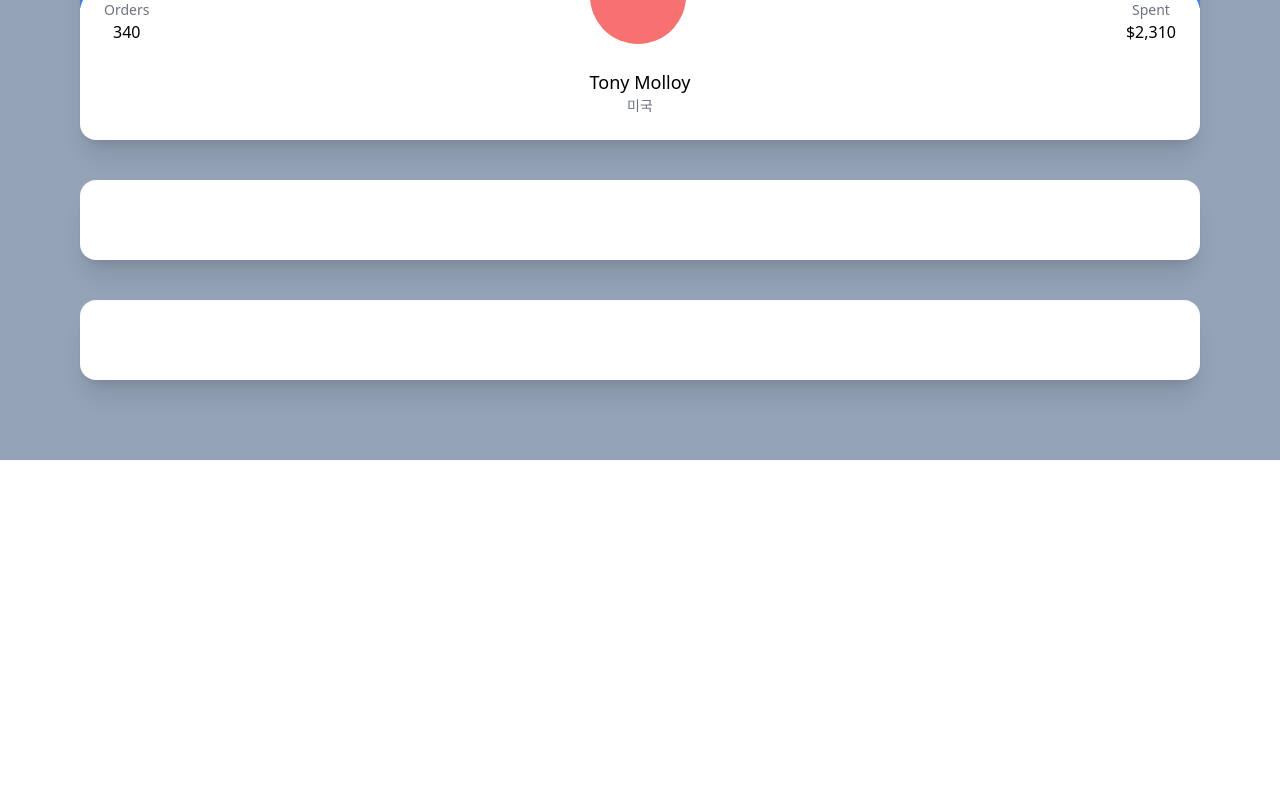
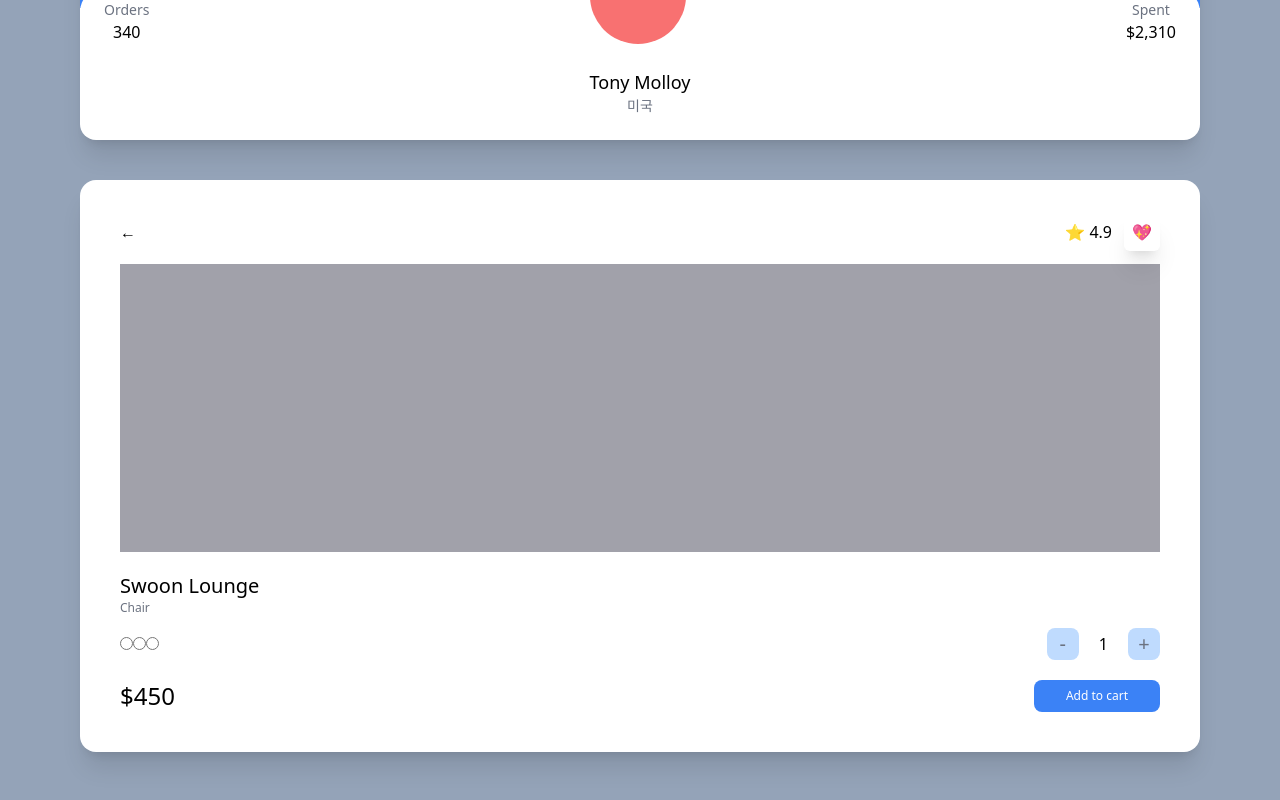
Before and after one commit to ro-ssang/carrot-market, a Next.js app: page / in a window 1280 px wide. Shown: the part 482-1282 px from the top of the page. Before the commit the page ends 942 px from the top, so only its background shows below. Built offline with nearby package versions, Linux system fonts and the light colour scheme.

Commit message:
#4.3 Test Drive part Three

```diff
--- a/pages/index.tsx
+++ b/pages/index.tsx
@@ -2,7 +2,7 @@
 
 const Home: NextPage = () => {
   return (
-    <div className="bg-slate-400 py-20 px-20 grid gap-10">
+    <div className="bg-slate-400 py-20 px-20 grid gap-10 min-h-screen">
       <div className="bg-white p-6 rounded-3xl shadow-xl">
         <span className="font-semibold text-3xl">Select Item</span>
         <div className="flex justify-between my-2">
@@ -41,8 +41,40 @@
           </div>
         </div>
       </div>
-      <div className="bg-white p-10 rounded-2xl shadow-xl"></div>
-      <div className="bg-white p-10 rounded-2xl shadow-xl"></div>
+      <div className="bg-white p-10 rounded-2xl shadow-xl">
+        <div className="flex mb-5 justify-between items-center">
+          <span>←</span>
+          <div className="space-x-3">
+            <span>⭐️ 4.9</span>
+            <span className="shadow-xl p-2 rounded-md">💖</span>
+          </div>
+        </div>
+        <div className="bg-zinc-400 h-72 mb-5" />
+        <div className="flex flex-col">
+          <span className="font-medium text-xl">Swoon Lounge</span>
+          <span className="text-xs text-gray-500">Chair</span>
+          <div className="mt-3 mb-5 flex justify-between items-center">
+            <div>
+              <input type="radio" />
+              <input type="radio" />
+              <input type="radio" />
+            </div>
+            <div className="flex items-center space-x-5">
+              <button className="bg-blue-200 flex justify-center items-center aspect-square w-8 text-xl text-gray-500 rounded-lg">
+                -
+              </button>
+              <span>1</span>
+              <button className="bg-blue-200 flex justify-center items-center aspect-square w-8 text-xl text-gray-500 rounded-lg">
+                +
+              </button>
+            </div>
+          </div>
+          <div className="flex justify-between items-center">
+            <span className="font-medium text-2xl">$450</span>
+            <button className="bg-blue-500 py-2 px-8 text-center text-xs text-white rounded-lg">Add to cart</button>
+          </div>
+        </div>
+      </div>
     </div>
   );
 };
```
